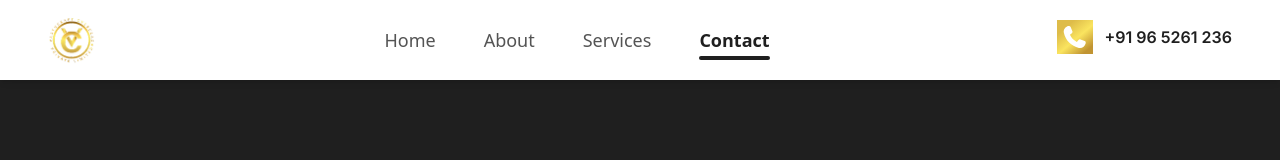
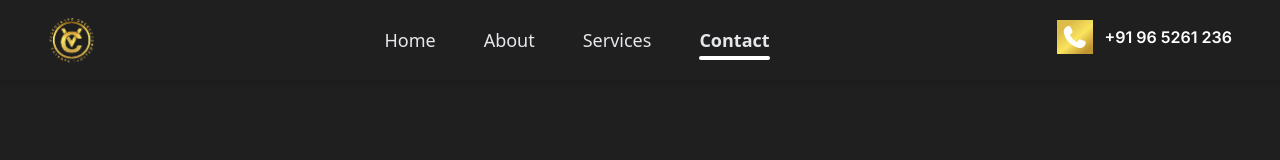
Before and after one commit to Abtikdigital/VastuCraft, a React (Vite) app: page /contact in a window 1280 px wide. Shown: the top 160 px of the page. Built offline with nearby package versions, Linux system fonts and the light colour scheme; grey boxes are pictures that could not be loaded.

Commit message:
updated bg color

```diff
--- a/src/pages/Contact.jsx
+++ b/src/pages/Contact.jsx
@@ -66,9 +66,9 @@ function Contact() {
         initial="hidden"
         animate={inView ? "visible" : "hidden"}
         transition={{ duration: 0.8, ease: "easeOut" }}
-        className="p-6 md:p-10 lg:p-20"
+        className="p-6 md:p-10 lg:p-20 bg-[#1f1f1f]"
       >
-        <div className="grid grid-cols-1 lg:grid-cols-2 gap-10  p-6 md:p-10"
+        <div className="grid grid-cols-1 lg:grid-cols-2 gap-10   p-6 md:p-10"
         style={{
            background: "linear-gradient(319.78deg, #C19432 13.44%, #FAE45F 45.57%, #DEBC49 77.09%)",
         }}
--- a/src/sections/Navbar.jsx
+++ b/src/sections/Navbar.jsx
@@ -21,7 +21,7 @@ function Navbar() {
   return (
     <>
       {/* Desktop Navbar */}
-      <section className="hidden lg:flex justify-between items-center py-4 px-12 sticky top-0 bg-white z-[9999] shadow-md">
+      <section className="hidden lg:flex justify-between items-center py-4 px-12 sticky top-0 bg-[#1f1f1f] z-[9999] shadow-md">
         <div>
           <img
             src={Logo}
@@ -36,13 +36,13 @@ function Navbar() {
               to={link.path}
               className={`relative text-lg font-medium transition-colors group duration-300 ${
                 pathname === link.path
-                  ? "text-[#1F1F1F] font-semibold"
-                  : "text-[#545454] hover:text-[#1F1F1F]"
+                  ? "text-gray-200 font-semibold"
+                  : "text-gray-200 hover:text-white"
               }`}
             >
               {link.name}
               <span
-                className={`absolute left-0 bottom-[-6px] h-1 rounded-sm group-hover:w-full bg-[#1F1F1F] transition-all duration-300 ${
+                className={`absolute left-0 bottom-[-6px] h-1 rounded-sm group-hover:w-full bg-white transition-all duration-300 ${
                   pathname === link.path ? "w-full" : "w-0 group-hover:w-full"
                 }`}
               ></span>
@@ -50,7 +50,7 @@ function Navbar() {
           ))}
         </ul>
         <div>
-          <a className="  justify-center inline-flex text-[#1f1f1f] gap-3 items-center  cursor-pointer   text-base font-semibold font-1 transition-all duration-300 ">
+          <a className="  justify-center inline-flex text-white gap-3 items-center  cursor-pointer   text-base font-semibold font-1 transition-all duration-300 ">
             <FontAwesomeIcon
               icon={faPhone}
               fontSize={22}
@@ -66,7 +66,7 @@ function Navbar() {
       </section>
 
       {/* Mobile Navbar */}
-      <section className="block lg:hidden p-5 sticky top-0  shadow-md bg-white z-[9999]">
+      <section className="block lg:hidden p-5 sticky top-0  shadow-md bg-[#1f1f1f] z-[9999]">
         <div className="flex justify-between items-center">
           <img
             src={Logo}
@@ -75,7 +75,7 @@ function Navbar() {
           />
           <button
             onClick={toggleMenu}
-            className="p-2 rounded-xs bg-white/80 backdrop-blur-sm text-[#1F1F1F] hover:bg-white transition-all duration-300"
+            className="p-2 rounded-xs bg-white backdrop-blur-sm text-[#1F1F1F] hover:bg-white transition-all duration-300"
           >
             {isOpen ? <X size={24} /> : <Menu size={24} />}
           </button>
@@ -87,7 +87,7 @@ function Navbar() {
             isOpen ? "max-h-[600px] opacity-100 mt-4" : "max-h-0 opacity-0"
           }`}
         >
-          <ul className="flex flex-col gap-3 bg-white backdrop-blur-md  p-2">
+          <ul className="flex flex-col gap-3 bg-[#1f1f1f] backdrop-blur-md  p-2">
             {navLinks.map((link) => (
               <Link
                 key={link.path}
@@ -96,7 +96,7 @@ function Navbar() {
                 className={`w-full text-center py-3 rounded-xs text-lg font-medium transition-all duration-300 ${
                   pathname === link.path
                     ? "[background:linear-gradient(319.78deg,#C19432_13.44%,#FAE45F_45.57%,#DEBC49_77.09%)] text-white font-semibold"
-                    : "text-[#545454] hover:bg-[#545454]/20 hover:text-[#1F1F1F]"
+                    : "text-white hover:bg-[#545454]/20 hover:text-gray-200"
                 }`}
               >
                 {link.name}
--- a/src/sections/Servicesection.jsx
+++ b/src/sections/Servicesection.jsx
@@ -65,7 +65,7 @@ function Servicesection() {
         </p>
 
         {/* Services Grid */}
-        <div className="mt-8 sm:mt-10 grid grid-cols-1 md:grid-cols-3 gap-6 sm:gap-8">
+        <div className="mt-8 sm:mt-10 grid grid-cols-1 md:grid-cols-2 lg:grid-cols-3 gap-6 sm:gap-8">
           {services.map((service, i) => (
             <FadeIn key={i} delay={i * 0.2}>
               <div className="p-4 sm:p-6 flex gap-3 bg-white shadow-md rounded-lg hover:shadow-lg transition duration-300">
--- a/src/sections/Testimonial.jsx
+++ b/src/sections/Testimonial.jsx
@@ -180,7 +180,7 @@ const Testimonial = () => {
       </div>
       <section className="md:top-[30%] md:left-[30%] lg:absolute w-full lg:w-auto">
         <div
-          className="relative lg:p-6 bg-white md:max-w-4xl md:mx-auto rounded-lg"
+          className="relative lg:p-6 bg-[#1f1f1f] md:max-w-4xl md:mx-auto rounded-lg"
           onMouseEnter={handleMouseEnter}
           onMouseLeave={handleMouseLeave}
         >
```
